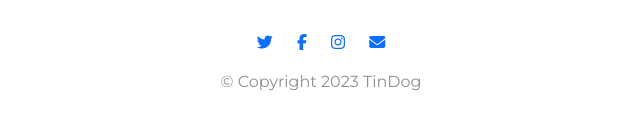
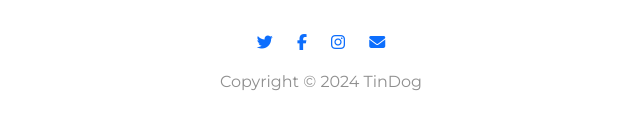
Before and after one commit to theCodingShark/TinDog, a plain HTML site: page index.html in a window 1280 px wide. Shown: the part 3158-3288 px from the top of the page, 319-959 px from the left. Drawn offline with nearby package versions, Linux system fonts and the light colour scheme.

Commit message:
Update index.html

```diff
--- a/index.html
+++ b/index.html
@@ -230,11 +230,15 @@
       <a href="https://www.facebook.com/"><i class="fa-brands fa-facebook-f footer-logo"></i></a>
       <a href="https://www.instagram.com/"><i class="fa-brands fa-instagram footer-logo"></i></a>
       <a href="https://mail.google.com/"><i class="fa-solid fa-envelope footer-logo"></i></a>
-      <p>© Copyright 2023 TinDog</p>
+      <p>Copyright © <span id="year">2023</span> TinDog</p>
     </div>
 
   </footer>
 
+  <!-- Script for dynamically fetching year for footer -->
+  <script>
+      document.getElementById("year").textContent = new Date().getFullYear();
+  </script>
 
 </body>
 
```
